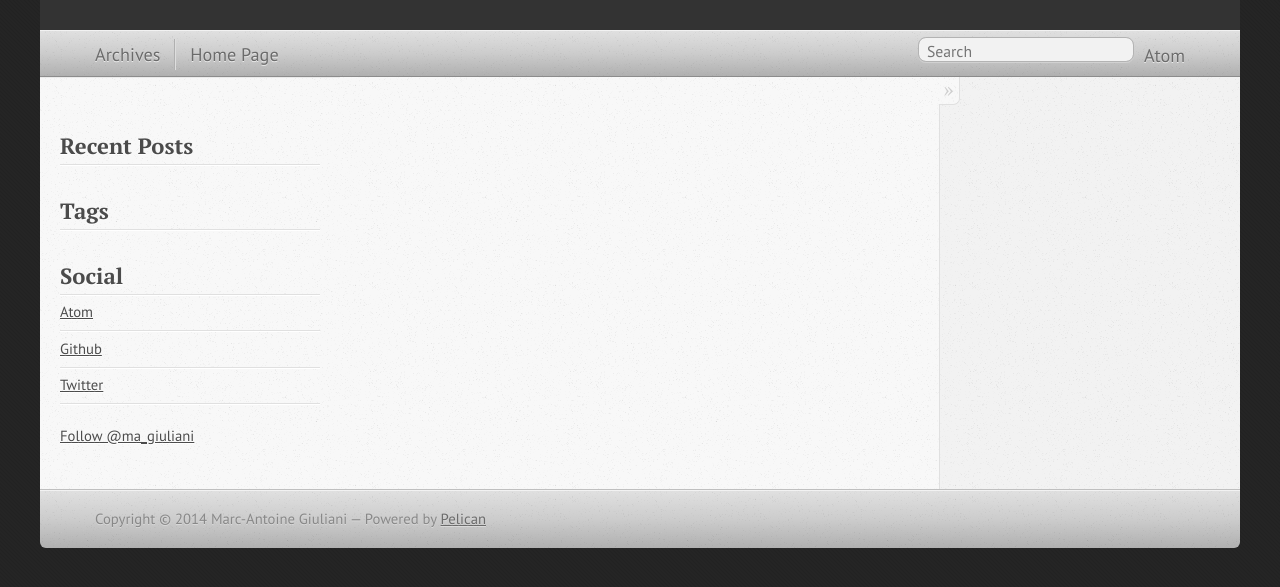
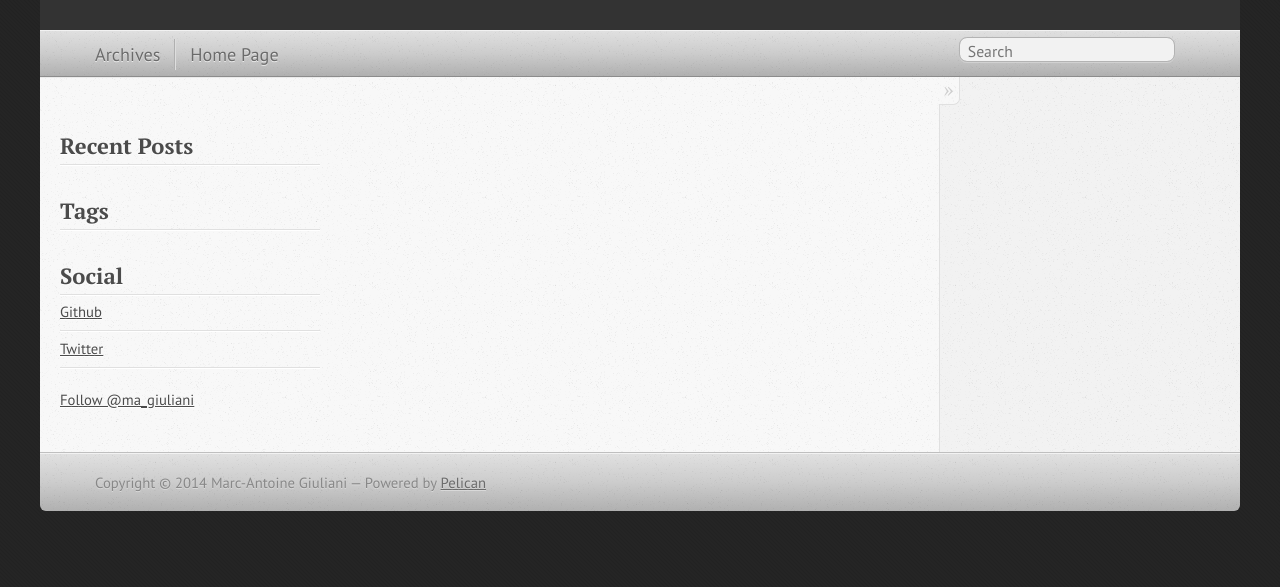
Before and after one commit to marcantoinegiuliani/marcantoinegiuliani.github.io, a plain HTML site: page index.html in a window 1280 px wide. Shown: the part 105-692 px from the top of the page. Drawn offline with Linux system fonts and the light colour scheme.

Commit message:
little modif

```diff
--- a/index.html
+++ b/index.html
@@ -7,8 +7,6 @@
   <title>No More Than Quadratic</title>
   <meta name="author" content="Marc-Antoine Giuliani">
 
-  <link href="/atom.xml" type="application/atom+xml" rel="alternate"
-        title="No More Than Quadratic Atom Feed" />
 
 
 
@@ -34,7 +32,6 @@
   <h1><a href="/">No More Than Quadratic</a></h1>
 </hgroup></header>
   <nav role="navigation"><ul class="subscription" data-subscription="rss">
-  <li><a href="/atom.xml" rel="subscribe-atom">Atom</a></li>
 </ul>
 
 <form action="https://www.google.com/search" method="get">
@@ -68,7 +65,6 @@
     <section>
         <h1>Social</h1>
         <ul>
-            <li><a href="/atom.xml" type="application/atom+xml" rel="alternate">Atom</a></li>
             <li><a href="https://github.com/marcantoinegiuliani" target="_blank">Github</a></li>
             <li><a href="https://twitter.com/ma_giuliani" target="_blank">Twitter</a></li>
         </ul>
```
Also changed, not shown: archives.html (+0 -4 lines), authors.html (+0 -4 lines), categories.html (+0 -4 lines), tags.html (+0 -4 lines).
